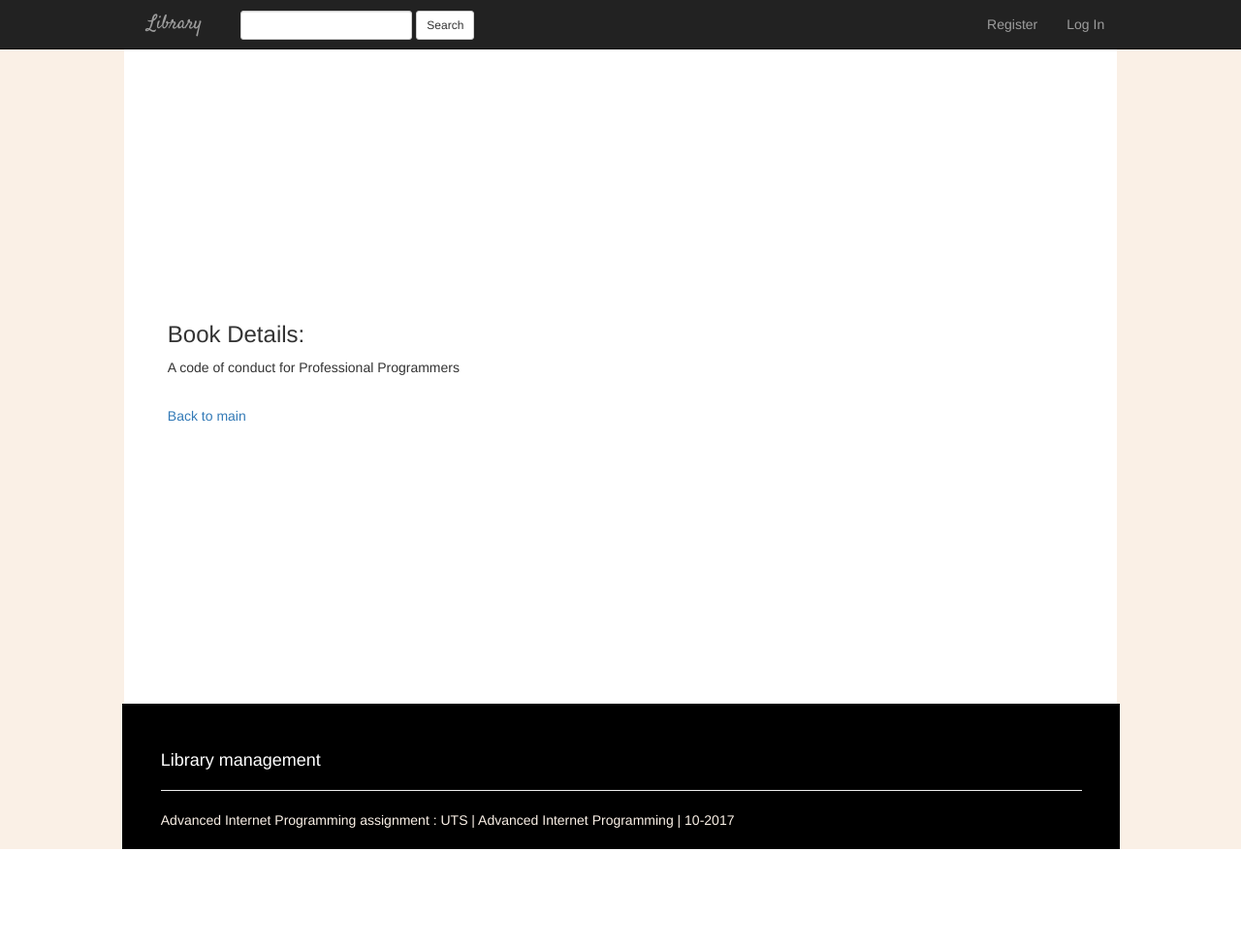
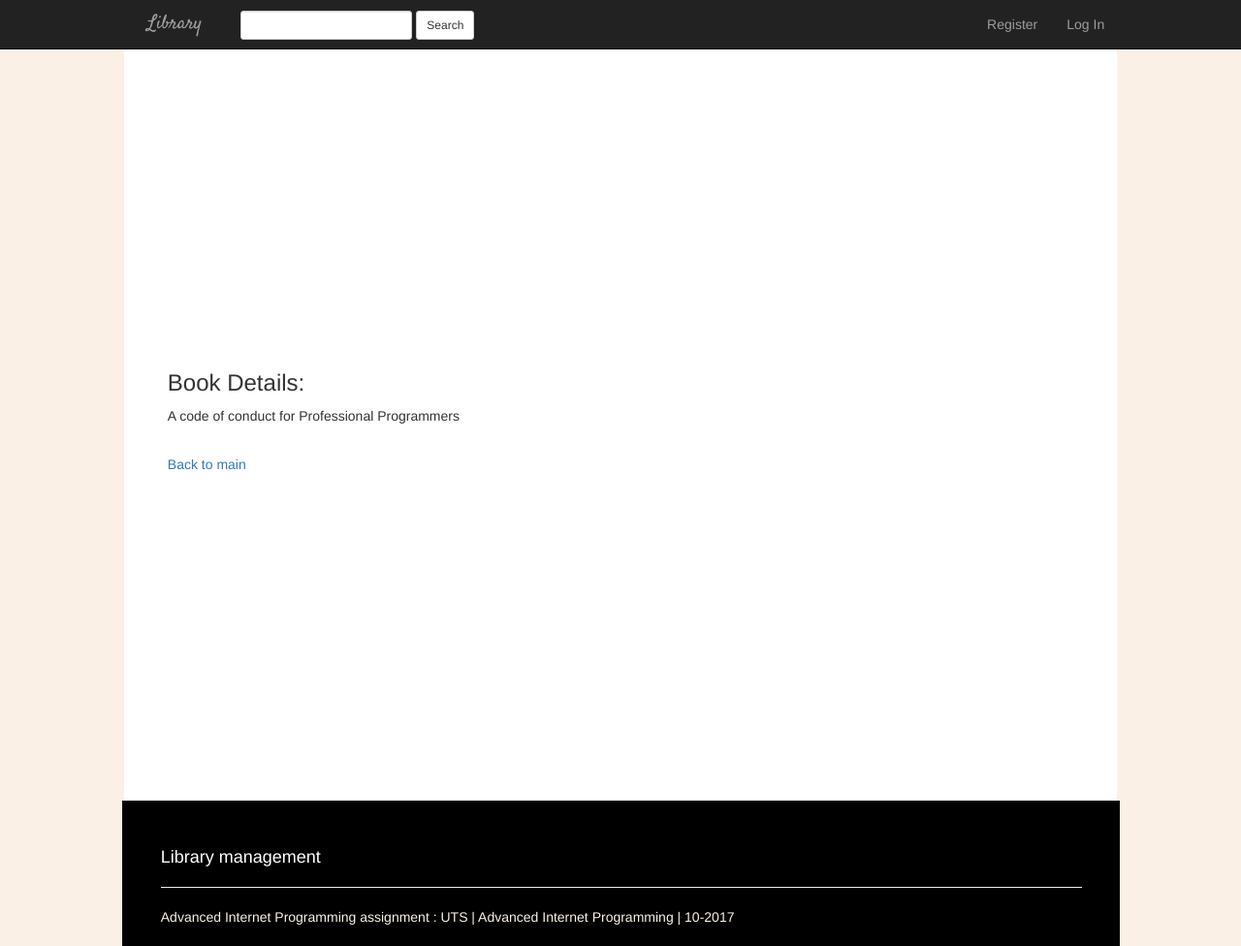
Before and after one commit to bandana-khadka/aip, a Django app: page /book_detail/2/ in a window 1280 px wide. Shown: the whole page at 97% size. Before the commit the page ends 876 px from the top, so only its background shows below. Run offline with Django 3.2, Linux system fonts and the light colour scheme; data comes from the database, SQL or seed files in the repository; some libraries are stand-ins or nearby versions.

Commit message:
(style) : Fixed error and change formatting
Fixed problem with google map and updated css file

```diff
--- a/book/static/book/style.css
+++ b/book/static/book/style.css
@@ -6,7 +6,6 @@ body {
     overflow-x: hidden;
 
 }
-
 
 
 .navbar-form{
@@ -23,9 +22,9 @@ body {
 
 .container-fluid {
     max-width: 80%;
-    min-height: 700px;
+    min-height: 800px;
     background-color: white;
-    height: auto;
+    height: 100%;
     margin-top: 2%;
     align-content: center;
 }
--- a/book/templates/book/home.html
+++ b/book/templates/book/home.html
@@ -27,7 +27,7 @@
         <h3>There are no books</h3>
     {% endif %}
     <hr>
-        <div id="map" style="position: inherit;height:300px;width:300px;"></div>
-    </div>
+        <div id="map" style="position:inherit;height:180px;width:180px;"></div>
+        </div>
 
 {% endblock %}
```
